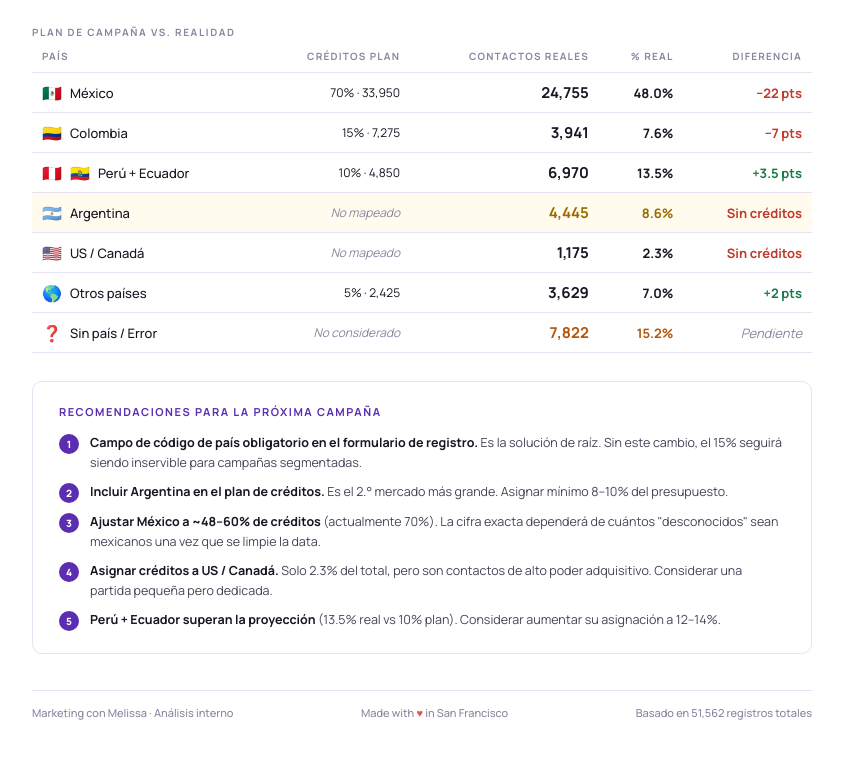
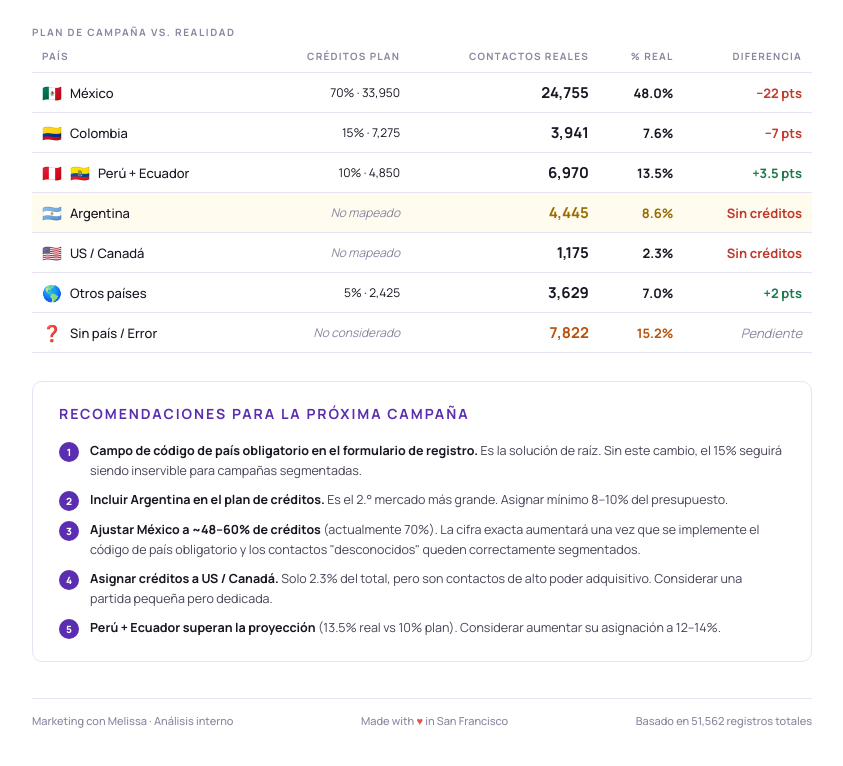
Before and after one commit to lmariogarcia3/marketing-melissa-dashboard, a plain HTML site: page index.html in a window 1280 px wide. Shown: the part 1932-2698 px from the top of the page, without its empty margins (218-1061 px from the left). Drawn offline with Linux system fonts and the light colour scheme.

Commit message:
Make recommendations title bigger, fix point 3 text about country code implementation

```diff
--- a/index.html
+++ b/index.html
@@ -561,11 +561,11 @@ tr.sp .bar-fill { background: var(--alert); }
 
   <!-- Recos -->
   <div class="reco-wrap">
-    <h3>Recomendaciones para la próxima campaña</h3>
+    <h3 style="font-size: 14px; margin-bottom: 18px;">Recomendaciones para la próxima campaña</h3>
     <ul class="reco-list">
       <li><span class="rn">1</span><span><strong>Campo de código de país obligatorio en el formulario de registro.</strong> Es la solución de raíz. Sin este cambio, el 15% seguirá siendo inservible para campañas segmentadas.</span></li>
       <li><span class="rn">2</span><span><strong>Incluir Argentina en el plan de créditos.</strong> Es el 2.° mercado más grande. Asignar mínimo 8–10% del presupuesto.</span></li>
-      <li><span class="rn">3</span><span><strong>Ajustar México a ~48–60% de créditos</strong> (actualmente 70%). La cifra exacta dependerá de cuántos "desconocidos" sean mexicanos una vez que se limpie la data.</span></li>
+      <li><span class="rn">3</span><span><strong>Ajustar México a ~48–60% de créditos</strong> (actualmente 70%). La cifra exacta aumentará una vez que se implemente el código de país obligatorio y los contactos "desconocidos" queden correctamente segmentados.</span></li>
       <li><span class="rn">4</span><span><strong>Asignar créditos a US / Canadá.</strong> Solo 2.3% del total, pero son contactos de alto poder adquisitivo. Considerar una partida pequeña pero dedicada.</span></li>
       <li><span class="rn">5</span><span><strong>Perú + Ecuador superan la proyección</strong> (13.5% real vs 10% plan). Considerar aumentar su asignación a 12–14%.</span></li>
     </ul>
```
Also changed, not shown: 1 other file.
